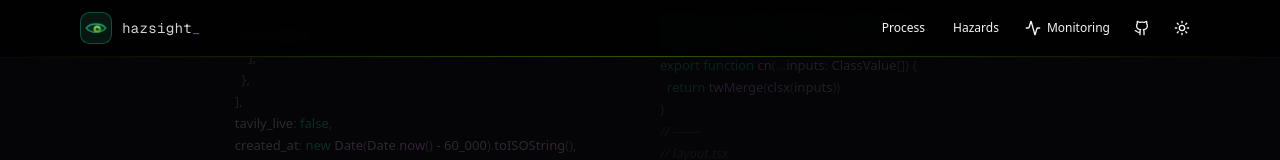
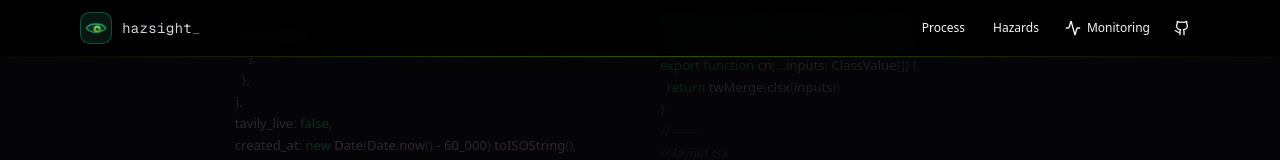
Before and after one commit to SimonCurda/Hazsight, a Next.js app: page / in a window 1280 px wide. Shown: the top 160 px of the page. Built offline with nearby package versions, Linux system fonts and the light colour scheme.

Commit message:
fix: remove light mode — dark only (ModeToggle removed, enableSystem false, dark class on html)

```diff
--- a/src/app/layout.tsx
+++ b/src/app/layout.tsx
@@ -53,14 +53,14 @@ export default function RootLayout({
   children: React.ReactNode
 }>) {
   return (
-    <html lang="en" suppressHydrationWarning>
+    <html lang="en" className="dark" suppressHydrationWarning>
       <body
         className={`${geistSans.variable} ${geistMono.variable} antialiased bg-background text-foreground`}
       >
         <ThemeProvider
           attribute="class"
           defaultTheme="dark"
-          enableSystem
+          enableSystem={false}
           disableTransitionOnChange
         >
           <CodeBackground />
--- a/src/app/page.tsx
+++ b/src/app/page.tsx
@@ -19,7 +19,6 @@ import {
 import { Button } from '@/components/ui/button'
 import { Badge } from '@/components/ui/badge'
 import { Card, CardContent, CardHeader, CardTitle } from '@/components/ui/card'
-import { ModeToggle } from '@/components/mode-toggle'
 import AboutTeamCard from '@/components/hazsight/about-team-card'
 import { LandingView } from '@/components/hazsight/landing-view'
 import { UploadDropzone } from '@/components/hazsight/upload-dropzone'
@@ -328,7 +327,6 @@ export default function Home() {
                 <Github className="h-4 w-4" />
               </a>
             </Button>
-            <ModeToggle />
           </nav>
         </div>
         {/* Tech divider line */}
```
